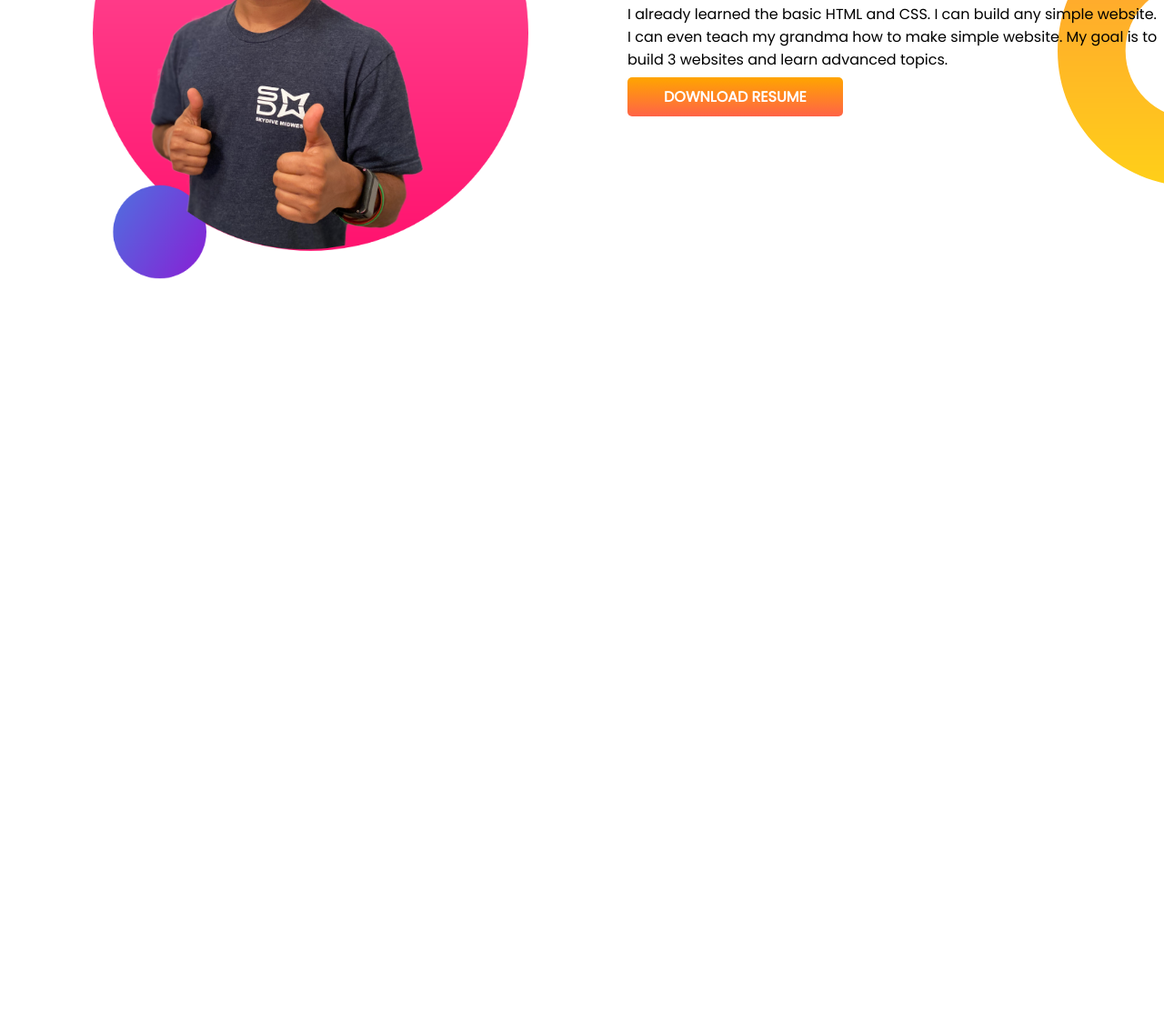
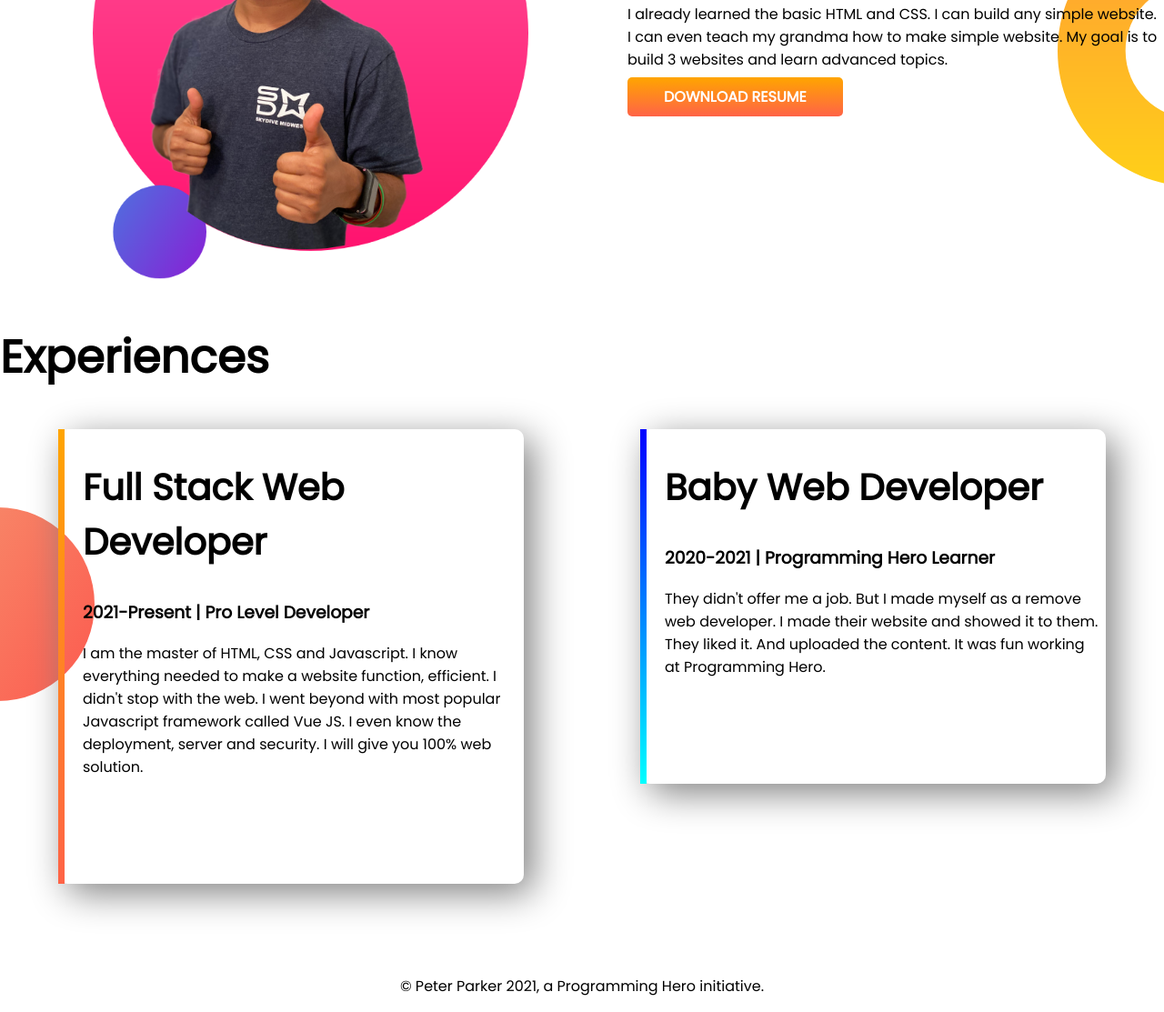
Before and after one commit to AmzadRakib/developer-portfolio-New, a plain HTML site: page index.html in a window 1280 px wide. Shown: the part 741-1854 px from the top of the page at 91% size. Before the commit the page ends 1055 px from the top, so only its background shows below. Drawn offline with Linux system fonts and the light colour scheme.

Commit message:
peter parker complete

```diff
--- a/index.html
+++ b/index.html
@@ -13,7 +13,7 @@
 </head>
 
 <body>
-    <section class="top-banner">
+    <section class="top-banner flexible-container">
         <div class="half-width">
             <h1>Welcome To</h1>
             <h1> <span class="orange-color">Jhankar Mahbub</span> World!</h1>
@@ -30,7 +30,7 @@
             <img src="images/jhankar.png" alt="">
         </div>
     </section>
-    <section class="dream-big">
+    <section class="dream-big flexible-container">
         <div class="half-width">
             <img src="images/jhankar2.png" alt="">
         </div>
@@ -42,6 +42,29 @@
             <a class="link-button" target="_blank" href="">DOWNLOAD RESUME</a>
         </div>
     </section>
+    <section class="experiances-area">
+        <h1>Experiences</h1>
+        <div class="flexible-container">
+            <div id="full-stack-expireance" class="experiances-item">
+                <h2>Full Stack Web Developer</h2>
+                <h3>2021-Present | Pro Level Developer</h3>
+                <p>I am the master of HTML, CSS and Javascript. I know everything needed to make a website function,
+                    efficient. I didn't stop with the web. I went beyond with most popular Javascript framework called
+                    Vue
+                    JS. I even know the deployment, server and security. I will give you 100% web solution.</p>
+            </div>
+            <div id="web-dev-expireance" class="experiances-item">
+                <h2>Baby Web Developer</h2>
+                <h3>2020-2021 | Programming Hero Learner</h3>
+                <p>They didn't offer me a job. But I made myself as a remove web developer. I made their website and
+                    showed
+                    it to them. They liked it. And uploaded the content. It was fun working at Programming Hero.</p>
+            </div>
+        </div>
+    </section>
+    <footer>
+        <p>© Peter Parker 2021, a Programming Hero initiative.</p>
+    </footer>
 </body>
 
 </html>
--- a/style.css
+++ b/style.css
@@ -12,11 +12,15 @@ h1 {
     font-size: 50px;
 }
 
+h2 {
+    font-size: 40px;
+}
+
 .orange-color {
     color: orange;
 }
 
-section {
+.flexible-container {
     display: flex;
 }
 
@@ -43,3 +47,38 @@ section {
     background-repeat: no-repeat;
     background-position: right;
 }
+
+.experiances-area {
+    background-image: url(images/exp-bg.png);
+    background-repeat: no-repeat;
+    background-position: left;
+    margin-bottom: 100px;
+}
+
+.experiances-item {
+    width: 40%;
+    margin-left: 5%;
+    margin-right: 5%;
+    padding-left: 20px;
+    border-radius: 10px;
+    box-shadow: 10px 10px 40px gray;
+    padding-bottom: 100px;
+    padding-right: 5px;
+    height: 80%;
+}
+
+#web-dev-expireance {
+    border-left: 7px solid;
+    border-image: linear-gradient(blue, cyan);
+    border-image-slice: 1;
+}
+
+#full-stack-expireance {
+    border-left: 7px solid;
+    border-image: linear-gradient(orange, tomato);
+    border-image-slice: 1;
+}
+
+footer p {
+    text-align: center;
+}
```
